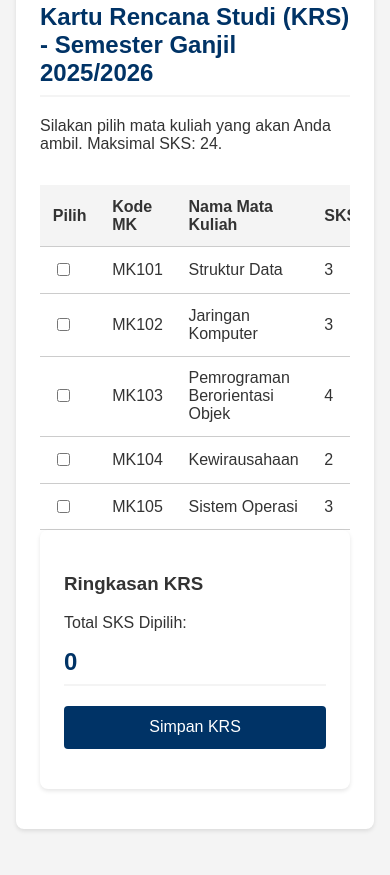
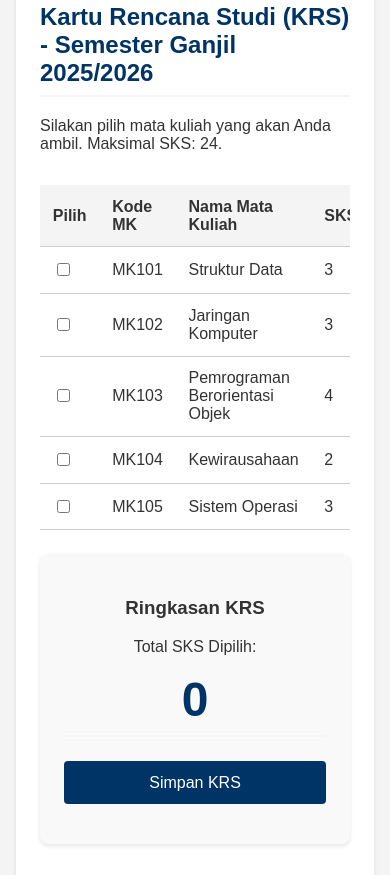
Before and after one commit to brynjuan/PT, a plain HTML site: page krs.html in a window 390 px wide. Shown: the part 349-1224 px from the top of the page. Drawn offline with Linux system fonts and the light colour scheme.

Commit message:
menambah styling halaman krs

```diff
--- a/style.css
+++ b/style.css
@@ -200,4 +200,39 @@ thead {
     .ipk-section {
         text-align: center;
     }
+
+/* Styling for KRS Page */
+.krs-container {
+    display: flex;
+    flex-wrap: wrap;
+    gap: 1.5rem;
 }
+
+.krs-container .table-responsive {
+    flex: 3; /* Takes up 3/4 of the space */
+    min-width: 300px;
+}
+
+.krs-summary {
+    flex: 1; /* Takes up 1/4 of the space */
+    min-width: 200px;
+    background-color: #f9f9f9;
+    text-align: center;
+}
+
+.krs-summary h2 {
+    font-size: 3rem;
+    color: var(--primary-color);
+    margin: 0.5rem 0;
+}
+
+.krs-summary .btn {
+    margin-top: 1rem;
+}
+
+.message {
+    margin-top: 1rem;
+    color: var(--success-color);
+    font-weight: bold;
+}
+}
```
